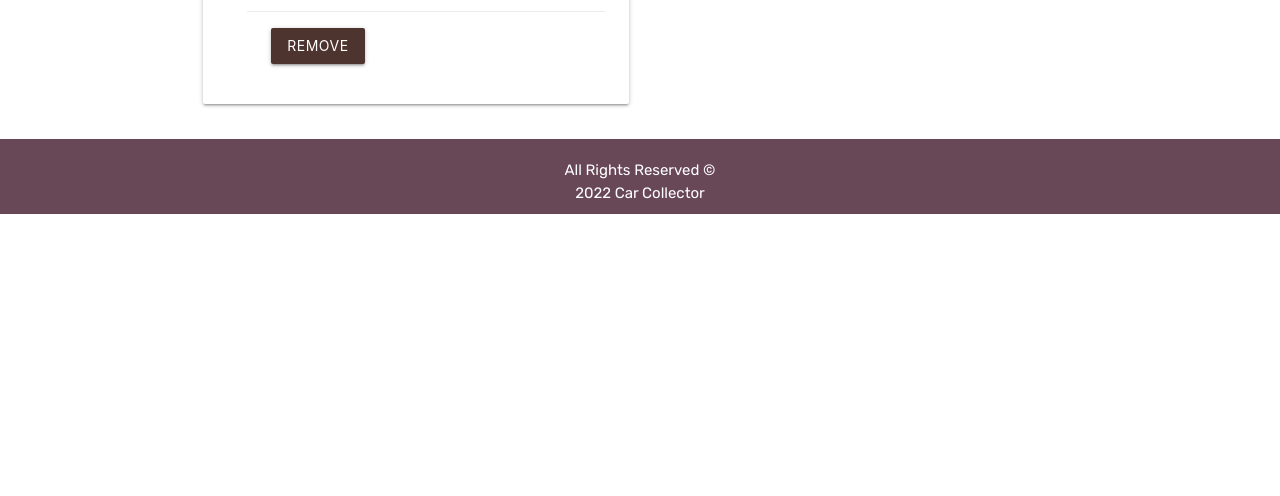
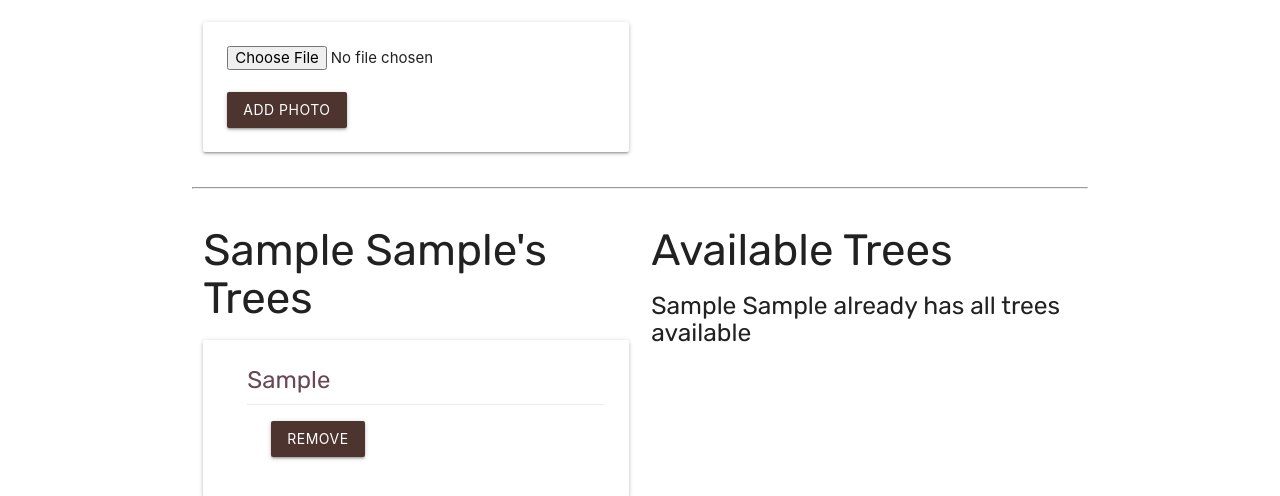
Before and after one commit to saraehutch94/car_collector, a Django app: page /cars/1/ in a window 1280 px wide. Shown: the part 738-1234 px from the top of the page. Before the commit the page ends 952 px from the top, so only its background shows below. Run offline with Django 4.2, Linux system fonts and the light colour scheme; a user stored in the database is signed in; tables that the repository leaves empty hold one stand-in row (values such as "Sample post").

Commit message:
add form for uploading photos

```diff
--- a/main_app/templates/cars/detail.html
+++ b/main_app/templates/cars/detail.html
@@ -19,6 +19,34 @@
         >
       </div>
     </div>
+    {% for photo in car.photo_set.all %}
+
+    <img
+      src="{{ photo.url }}"
+      alt="{{ car.make }}"
+      class="responsive-img card-panel"
+    />
+
+    {% empty %}
+
+    <div class="card-panel center-align">
+      <span class="card-action-link">No Photos Uploaded</span>
+    </div>
+
+    {% endfor %}
+
+    <form
+      action="{% url 'add_photo' car.id %}"
+      class="card-panel"
+      method="POST"
+      enctype="multipart/form-data"
+    >
+      {% csrf_token %}
+      <input type="file" name="photo-file" />
+      <br />
+      <br />
+      <input type="submit" value="Add Photo" class="btn brown darken-3" />
+    </form>
   </div>
   <div class="col s6">
     <form action="{% url 'add_gas' car.id %}" method="POST">
```
